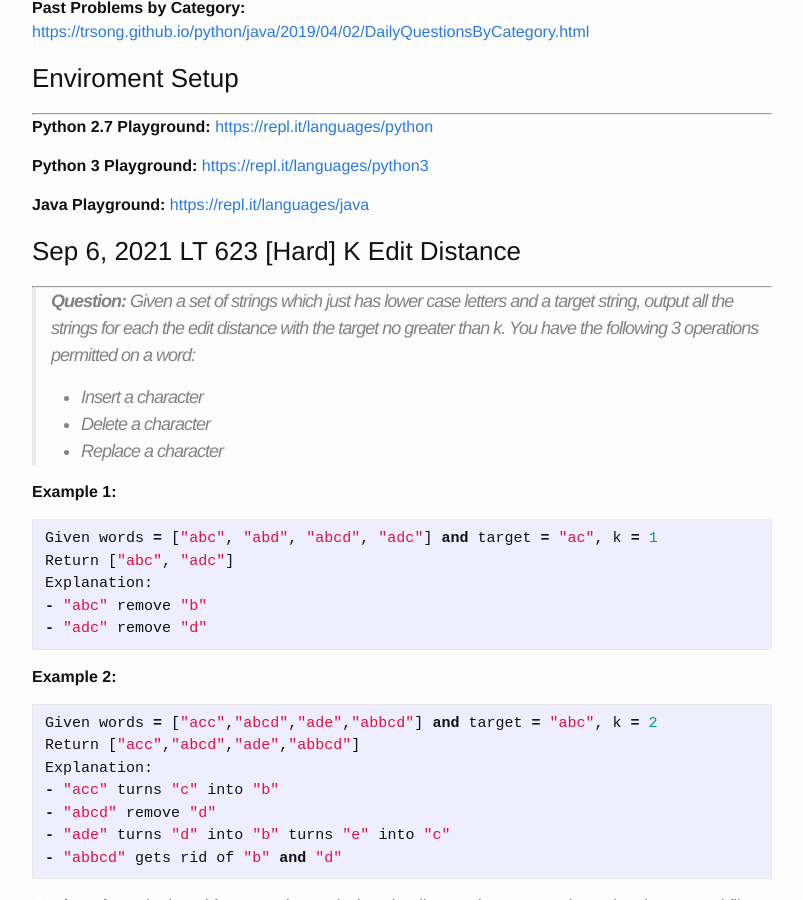
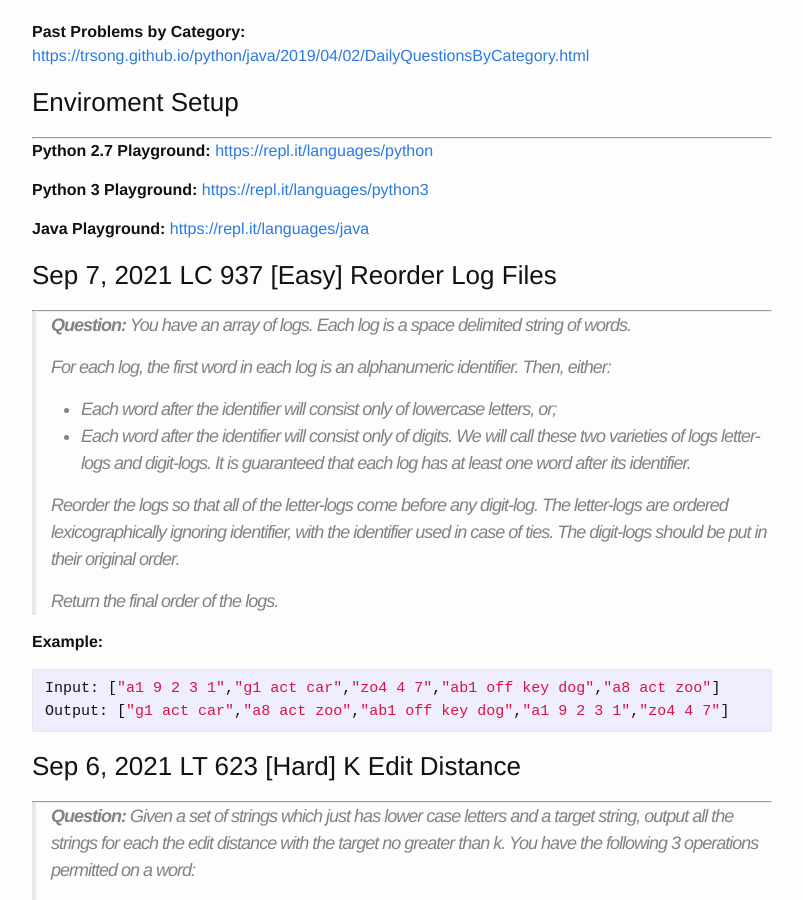
Before and after one commit to trsong/trsong.github.io, a Jekyll site: the page built from _posts/2021-08-01-DailyQuestionsAug.md, in a window 1280 px wide and 900 px high, scrolled down 1218 px. Shown: the whole window, without its empty margins (238-1041 px from the left). Built offline with Jekyll 4.4.1, drawn with Linux system fonts in a browser that asks for light colours; some of the changed text lies outside the part shown.

Commit message:
Add Sep 7 question.

````diff
--- a/_posts/2021-08-01-DailyQuestionsAug.md
+++ b/_posts/2021-08-01-DailyQuestionsAug.md
@@ -20,6 +20,27 @@ categories: Python/Java
 
 **Java Playground:** [https://repl.it/languages/java](https://repl.it/languages/java)
 
+
+### Sep 7, 2021 LC 937 \[Easy\] Reorder Log Files
+---
+> **Question:** You have an array of logs. Each log is a space delimited string of words.
+>
+> For each log, the first word in each log is an alphanumeric identifier.  Then, either:
+>
+> - Each word after the identifier will consist only of lowercase letters, or;
+> - Each word after the identifier will consist only of digits.
+We will call these two varieties of logs letter-logs and digit-logs.  It is guaranteed that each log has at least one word after its identifier.
+>
+> Reorder the logs so that all of the letter-logs come before any digit-log.  The letter-logs are ordered lexicographically ignoring identifier, with the identifier used in case of ties.  The digit-logs should be put in their original order.
+>
+> Return the final order of the logs.
+
+**Example:**
+
+```py
+Input: ["a1 9 2 3 1","g1 act car","zo4 4 7","ab1 off key dog","a8 act zoo"]
+Output: ["g1 act car","a8 act zoo","ab1 off key dog","a1 9 2 3 1","zo4 4 7"]
+```
 
 ### Sep 6, 2021 LT 623 \[Hard\] K Edit Distance
 ---
````
